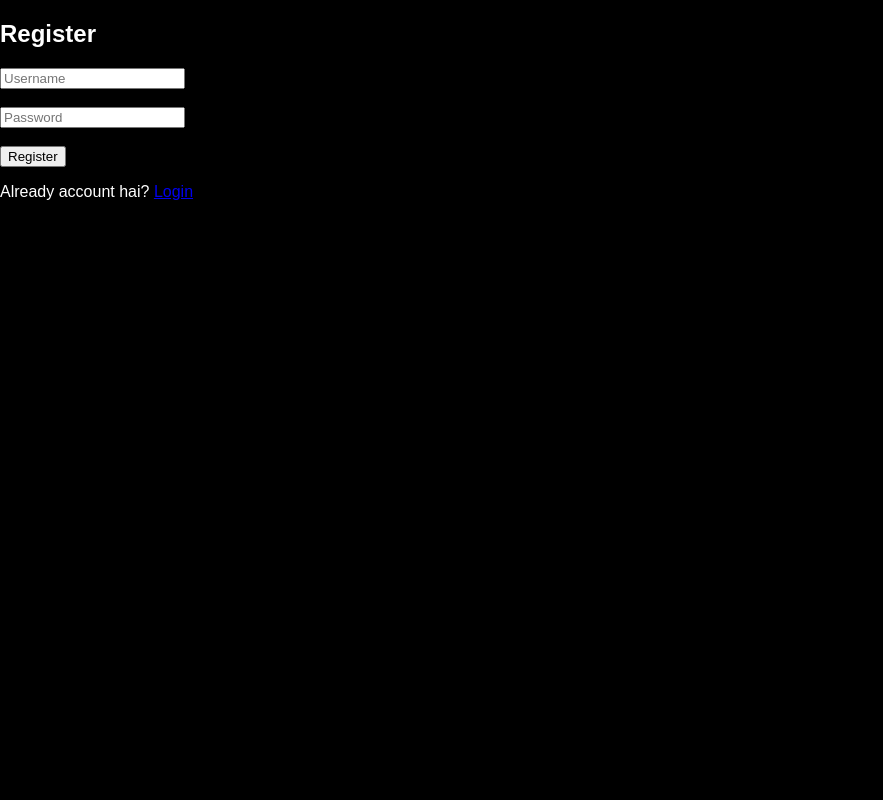
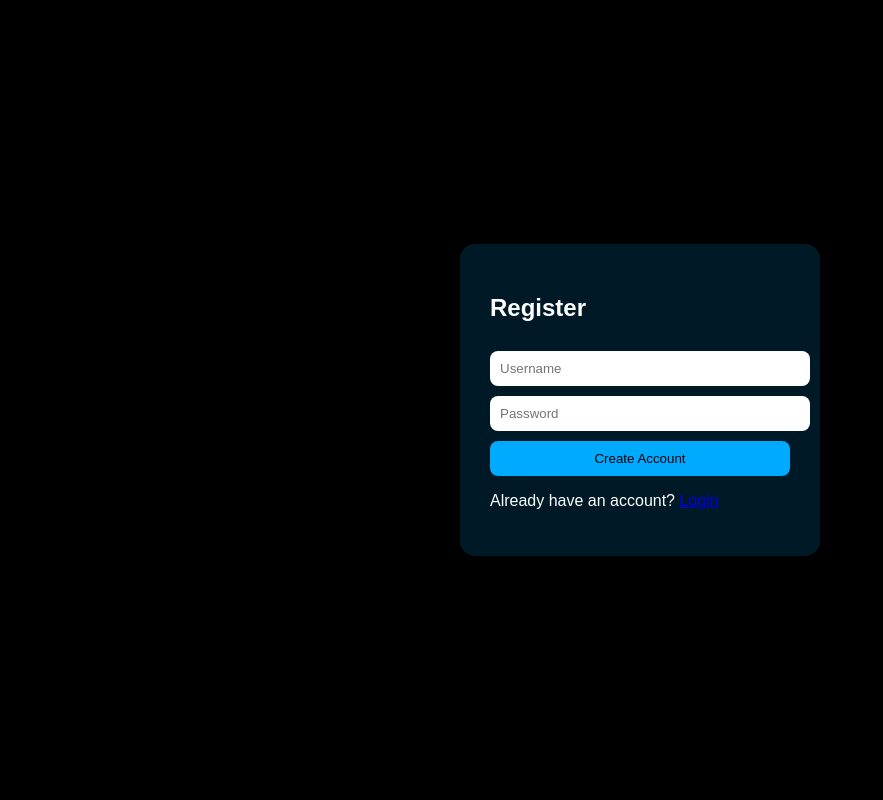
Before and after one commit to revgodgod74-glitch/pythonprofile, a Flask app: page /register in a window 1280 px wide. Shown: the whole page, without its empty margins (0-883 px from the left). Run offline with Flask 3, Linux system fonts and the light colour scheme.

Commit message:
Update register.html

```diff
--- a/templates/register.html
+++ b/templates/register.html
@@ -3,18 +3,56 @@
 <head>
   <title>Register</title>
   <link rel="stylesheet" href="/static/style.css">
+  <style>
+    body {
+      display: flex;
+      justify-content: center;
+      align-items: center;
+      height: 100vh;
+    }
+
+    .card {
+      backdrop-filter: blur(12px);
+      background: rgba(0, 170, 255, 0.15);
+      border-radius: 15px;
+      padding: 30px;
+      width: 300px;
+      animation: slideUp 1s ease;
+    }
+
+    input, button {
+      width: 100%;
+      padding: 10px;
+      margin-top: 10px;
+      border-radius: 8px;
+      border: none;
+    }
+
+    button {
+      background: #00aaff;
+      color: black;
+      cursor: pointer;
+    }
+
+    @keyframes slideUp {
+      from { opacity: 0; transform: translateY(30px); }
+      to { opacity: 1; transform: translateY(0); }
+    }
+  </style>
 </head>
 <body>
 
-<h2>Register</h2>
+<div class="card">
+  <h2>Register</h2>
 
-<form method="POST">
-  <input type="text" name="username" placeholder="Username" required><br><br>
-  <input type="password" name="password" placeholder="Password" required><br><br>
-  <button type="submit">Register</button>
-</form>
+  <form method="POST">
+    <input type="text" name="username" placeholder="Username" required>
+    <input type="password" name="password" placeholder="Password" required>
+    <button type="submit">Create Account</button>
+  </form>
 
-<p>Already account hai? <a href="/">Login</a></p>
+  <p>Already have an account? <a href="/">Login</a></p>
+</div>
 
 </body>
 </html>
```
